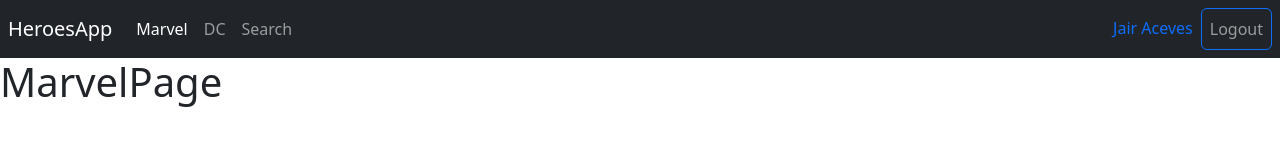
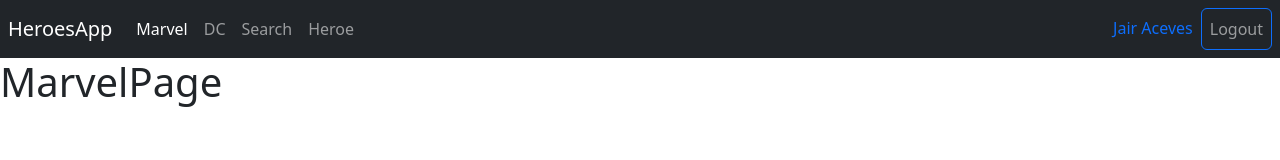
Before and after one commit to Jair-vet/Heroes-App-react, a React (Vite) app: page /marvel in a window 1280 px wide. Shown: the top 160 px of the page. Built offline with nearby package versions, Linux system fonts and the light colour scheme.

Commit message:
Navbar definido funcionando

```diff
--- a/src/ui/components/Navbar.jsx
+++ b/src/ui/components/Navbar.jsx
@@ -7,7 +7,7 @@ export const Navbar = () => {
 
     const onLogout = () => {
         navigate('/login', {
-            replace: true
+            replace: true // Evita que regresemos a la pagina anterior
         });
     }
 
@@ -40,6 +40,11 @@ export const Navbar = () => {
                         to="/search">
                         Search
                     </NavLink>
+                    <NavLink
+                        className={ ({isActive}) => `nav-item nav-link  ${ isActive ? 'active':'' }` }
+                        to="/hero">
+                        Heroe
+                    </NavLink>
                 </div>
             </div>
 
```
